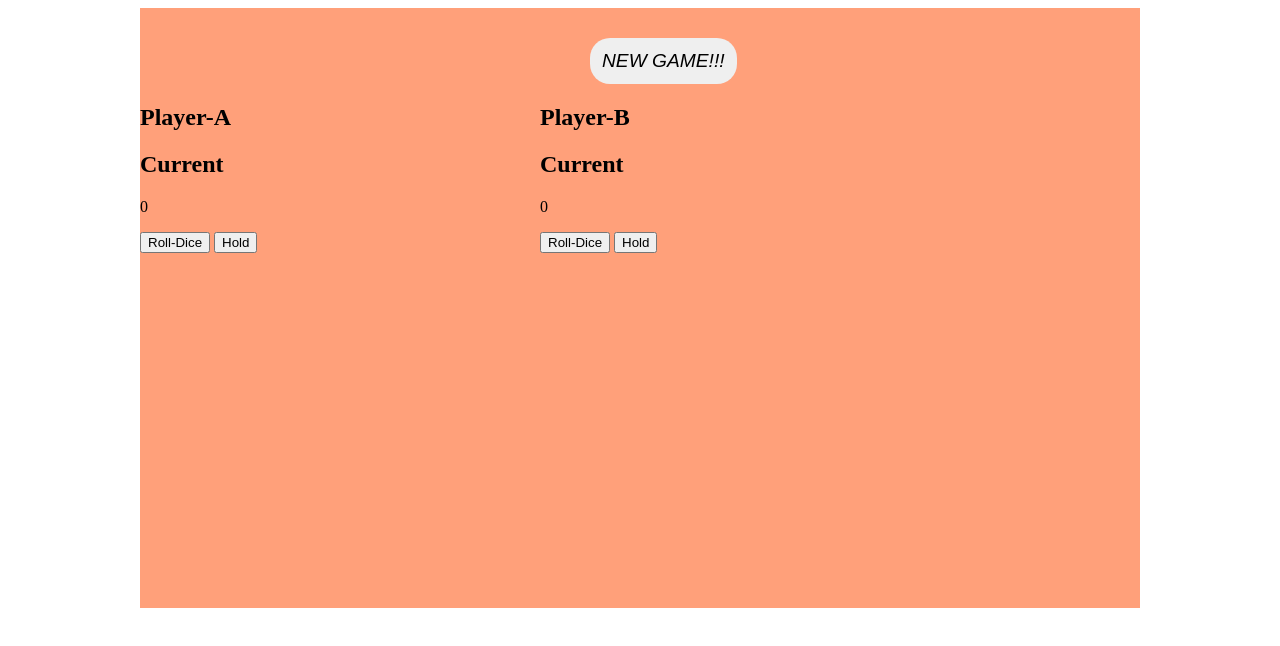
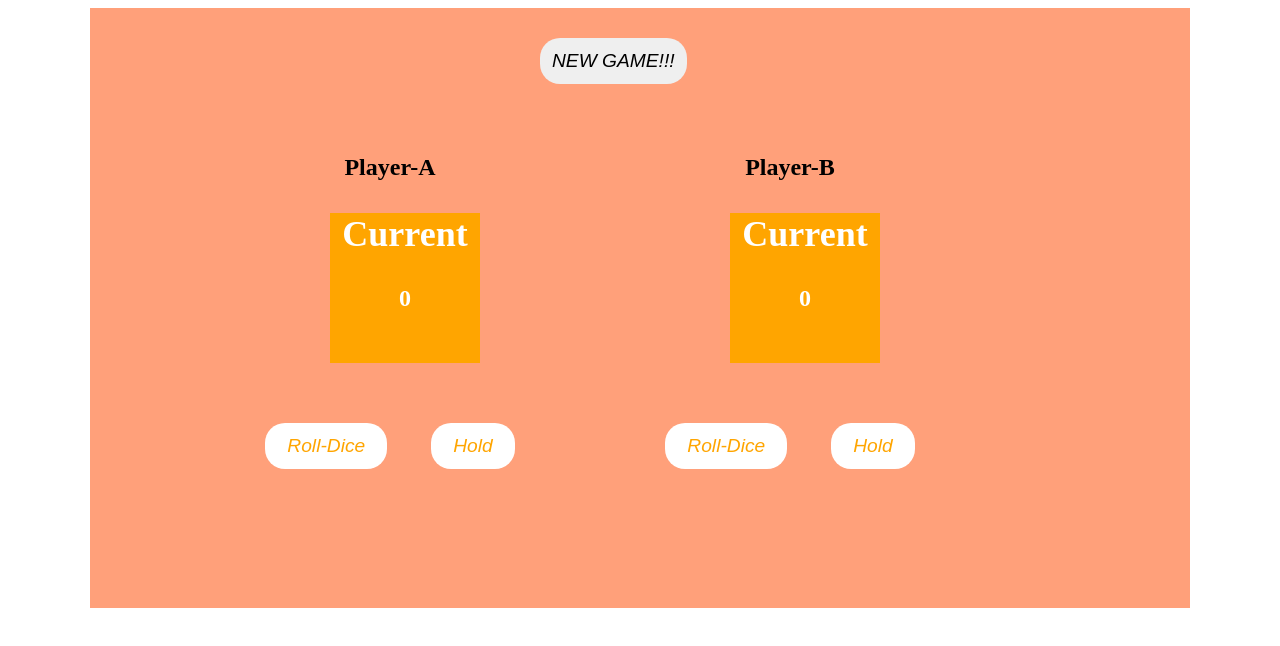
Before and after one commit to Oscarachieng/dice-roll, a plain HTML site: page index.html in a window 1280 px wide. Drawn offline with Linux system fonts and the light colour scheme.

Commit message:
Adds the style sheet

```diff
--- a/style.css
+++ b/style.css
@@ -4,10 +4,11 @@ main{
     background-color: lightsalmon;
     margin-left: auto;
     margin-right: auto;
+    padding-left: 100px;
 }
 button#new-game{
     align-self: center;
-    margin-left: 450px;
+    margin-left: 350px;
     margin-top: 30px;
     padding: 10px;
     border-radius: 20px;
@@ -25,4 +26,48 @@ button#new-game{
  section.section{
      float: left;
      width: 40%;
+     margin-top: 50px;
+     text-align: center;
  }
+
+.total-score{
+    margin-top: 20px;
+    margin-bottom: 20px;
+}
+p.score{
+    font-size: xx-large;
+    color: white;
+    font-style: oblique;
+}
+
+.current-score{
+    width: 150px;
+    height: 150px;
+    background-color: orange;
+    color: white;
+    font-weight: 600;
+    font-size: x-large;
+    margin-left: 140px;
+    margin-bottom: 40px;
+}
+
+.role-dice, .hold{
+    font-size: larger;
+    color: orange;
+    background-color: white;
+    padding: 10px 20px 10px 20px;
+    font-style: oblique;
+    margin: 20px;
+    border-radius: 20px;
+    border-color: transparent;
+
+}
+.role-dice:hover, .hold:hover{
+    font-size: larger;
+    color: white;
+    background-color: orange;
+    padding: 10px 20px 10px 20px;
+    font-style: oblique;
+    margin: 20px;
+    border-radius: 20px;
+}
```
